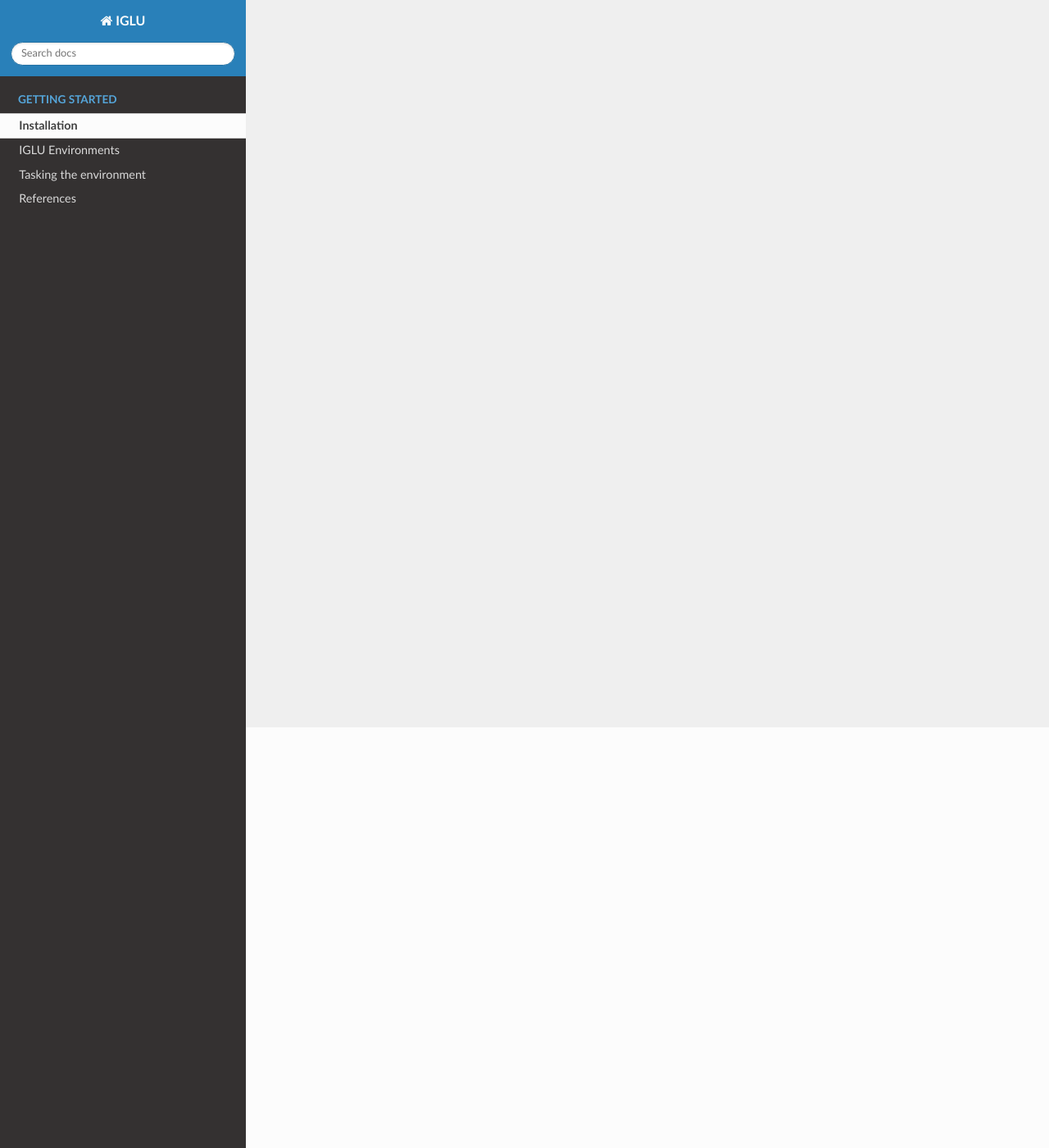
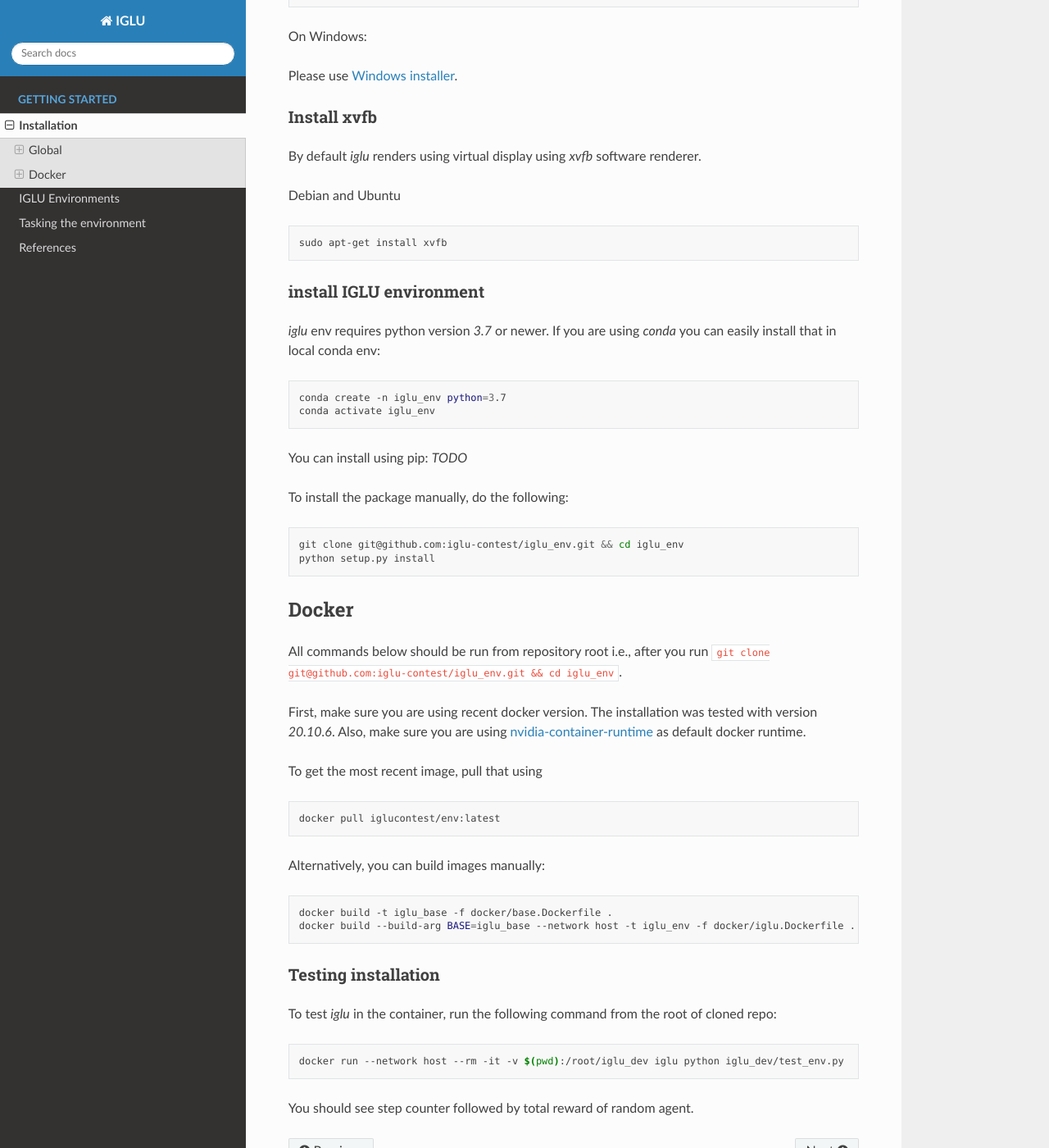
Before and after one commit to iglu-contest/iglu, a Sphinx documentation site: the page built from docs/source/installation.rst, in a window 1280 px wide and 1400 px high, scrolled down 513 px. Shown: the whole window at 82% size. Built offline with Sphinx 7.4.7 and the Read the Docs theme 2.0.0, drawn with Linux system fonts in a browser that asks for light colours; pages that are not in the unit, such as notebooks, are missing from menus; some of the changed text lies outside the part shown.

Commit message:
update docs

```diff
--- a/docs/source/index.rst
+++ b/docs/source/index.rst
@@ -26,14 +26,14 @@
 
 
 .. image:: assets/dialog_example.png
-  :scale: 60 %
+  :scale: 50 %
   :alt:
 
 We thank creators of MineRL_, as our codebase depends heavily on their project.
 
 .. toctree::
    :caption: Getting started
-   :maxdepth: 1
+   :maxdepth: 2
 
    installation
    envs
--- a/docs/source/installation.rst
+++ b/docs/source/installation.rst
@@ -1,2 +1,97 @@
 Installation
 ============
+
+.. _Windows installer: https://www.oracle.com/technetwork/java/javase/downloads/jdk8-downloads-2133151.html
+
+.. _nvidia-container-runtime: https://github.com/NVIDIA/nvidia-container-runtime
+
+Global
+------
+
+Install JDK 1.8
+***************
+
+On Ubuntu/Debian:
+
+.. code-block:: bash
+
+   sudo add-apt-repository ppa:openjdk-r/ppa
+   sudo apt-get update
+   sudo apt-get install openjdk-8-jdk
+
+On Mac:
+
+.. code-block:: bash
+
+   brew tap AdoptOpenJDK/openjdk
+   brew cask install adoptopenjdk8
+
+
+On Windows:
+
+Please use `Windows installer`_.
+
+Install xvfb
+************
+
+By default `iglu` renders using virtual display using `xvfb` software renderer.
+
+Debian and Ubuntu
+
+.. code-block:: bash
+
+   sudo apt-get install xvfb
+
+install IGLU environment
+************************
+
+`iglu` env requires python version `3.7` or newer. If you are using `conda` you can easily install that in local conda env:
+
+.. code-block:: bash
+
+   conda create -n iglu_env python=3.7
+   conda activate iglu_env
+
+You can install using pip: `TODO`
+
+To install the package manually, do the following:
+
+.. code-block:: bash
+
+   git clone git@github.com:iglu-contest/iglu_env.git && cd iglu_env
+   python setup.py install
+
+
+Docker
+------
+
+All commands below should be run from repository root i.e., after you run ``git clone git@github.com:iglu-contest/iglu_env.git && cd iglu_env``.
+
+First, make sure you are using recent docker version. The installation was tested with version `20.10.6`. Also, make sure
+you are using nvidia-container-runtime_ as default docker runtime.
+
+To get the most recent image, pull that using
+
+.. code-block:: bash
+
+   docker pull iglucontest/env:latest
+
+Alternatively, you can build images manually:
+
+.. code-block:: bash
+
+   docker build -t iglu_base -f docker/base.Dockerfile .
+   docker build --build-arg BASE=iglu_base --network host -t iglu_env -f docker/iglu.Dockerfile .
+
+
+Testing installation
+********************
+
+To test `iglu` in the container, run the following command from the root of cloned repo:
+
+.. code-block:: bash
+
+   docker run --network host --rm -it -v $(pwd):/root/iglu_dev iglu python iglu_dev/test_env.py
+
+
+You should see step counter followed by total reward of random agent.
```
Also changed, not shown: docs/source/envs.rst (+7 -0 lines), docs/source/tasks.rst (+9 -0 lines).
